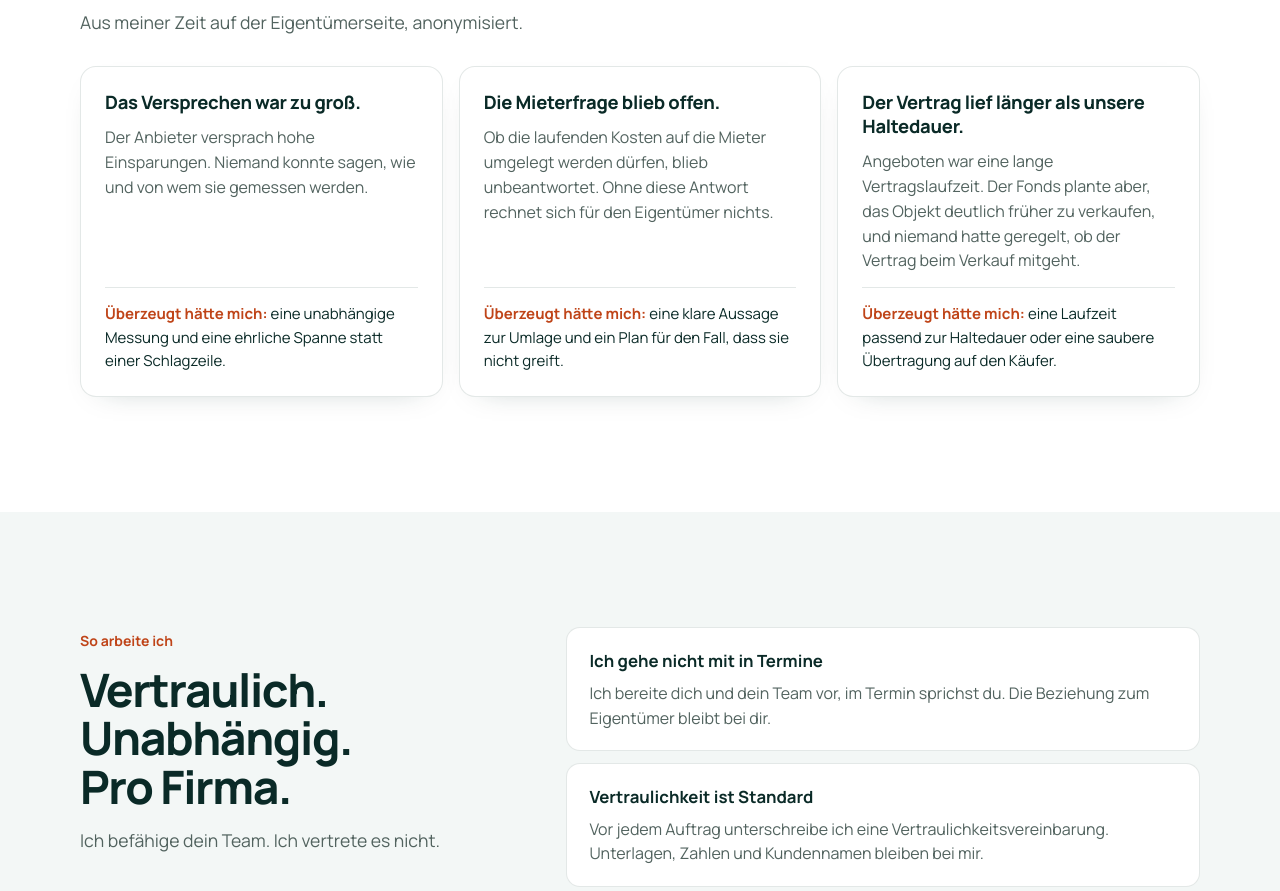
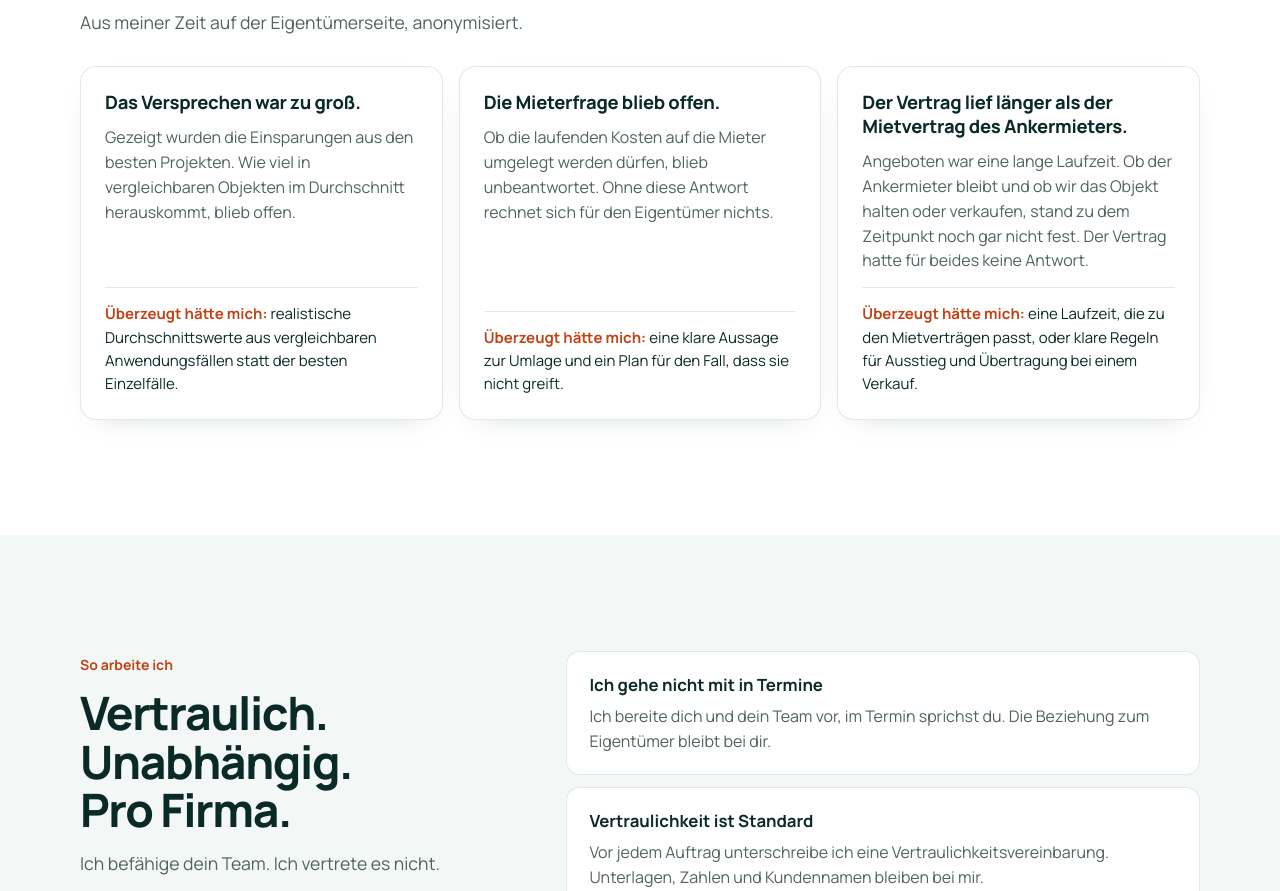
Before and after one commit to hannomat1/LeanSustain-Website, a plain HTML site: page index.html in a window 1280 px wide. Shown: the part 5240-6131 px from the top of the page. Drawn offline with Linux system fonts and the light colour scheme.

Commit message:
Add files via upload

```diff
--- a/index.html
+++ b/index.html
@@ -277,9 +277,9 @@
     <h2>Warum ich als Entscheiderin Angebote abgelehnt habe</h2>
     <p class="lead">Aus meiner Zeit auf der Eigentümerseite, anonymisiert.</p>
     <div class="cases">
-      <article><h3>Das Versprechen war zu groß.</h3><p>Der Anbieter versprach hohe Einsparungen. Niemand konnte sagen, wie und von wem sie gemessen werden.</p><p class="win"><b>Überzeugt hätte mich:</b> eine unabhängige Messung und eine ehrliche Spanne statt einer Schlagzeile.</p></article>
+      <article><h3>Das Versprechen war zu groß.</h3><p>Gezeigt wurden die Einsparungen aus den besten Projekten. Wie viel in vergleichbaren Objekten im Durchschnitt herauskommt, blieb offen.</p><p class="win"><b>Überzeugt hätte mich:</b> realistische Durchschnittswerte aus vergleichbaren Anwendungsfällen statt der besten Einzelfälle.</p></article>
       <article><h3>Die Mieterfrage blieb offen.</h3><p>Ob die laufenden Kosten auf die Mieter umgelegt werden dürfen, blieb unbeantwortet. Ohne diese Antwort rechnet sich für den Eigentümer nichts.</p><p class="win"><b>Überzeugt hätte mich:</b> eine klare Aussage zur Umlage und ein Plan für den Fall, dass sie nicht greift.</p></article>
-      <article><h3>Der Vertrag lief länger als unsere Haltedauer.</h3><p>Angeboten war eine lange Vertragslaufzeit. Der Fonds plante aber, das Objekt deutlich früher zu verkaufen, und niemand hatte geregelt, ob der Vertrag beim Verkauf mitgeht.</p><p class="win"><b>Überzeugt hätte mich:</b> eine Laufzeit passend zur Haltedauer oder eine saubere Übertragung auf den Käufer.</p></article>
+      <article><h3>Der Vertrag lief länger als der Mietvertrag des Ankermieters.</h3><p>Angeboten war eine lange Laufzeit. Ob der Ankermieter bleibt und ob wir das Objekt halten oder verkaufen, stand zu dem Zeitpunkt noch gar nicht fest. Der Vertrag hatte für beides keine Antwort.</p><p class="win"><b>Überzeugt hätte mich:</b> eine Laufzeit, die zu den Mietverträgen passt, oder klare Regeln für Ausstieg und Übertragung bei einem Verkauf.</p></article>
     </div>
   </div>
 </section>
```
Also changed, not shown: en/index.html (+2 -2 lines).
